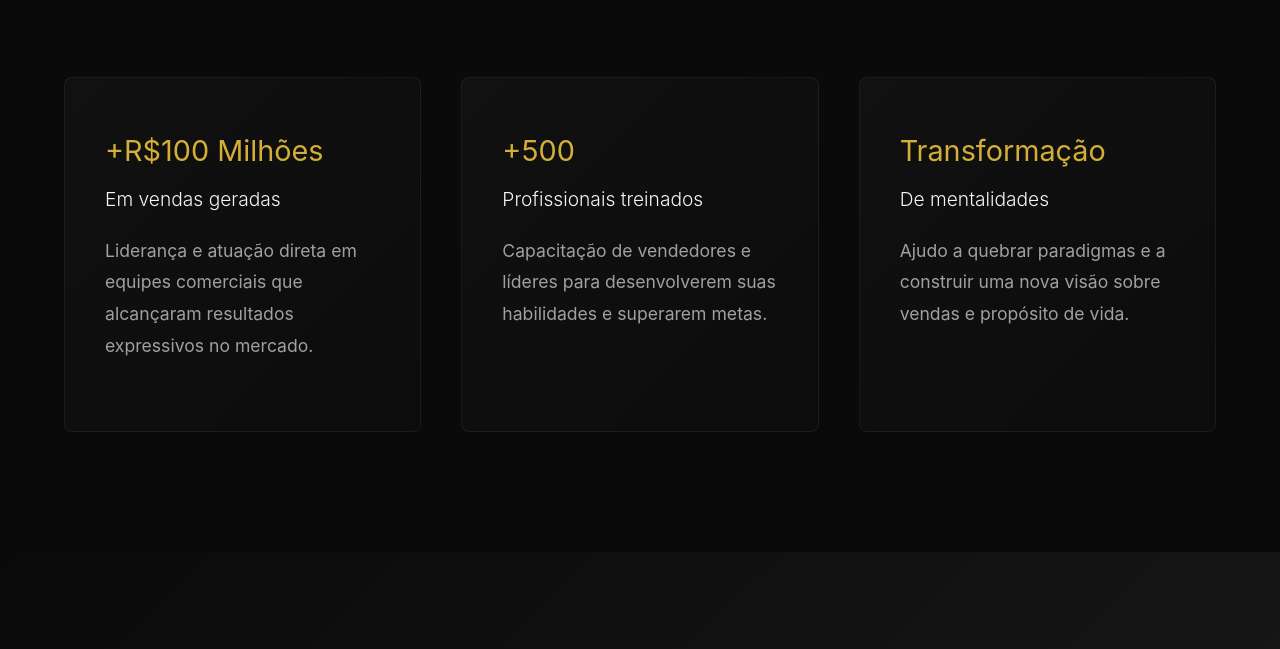
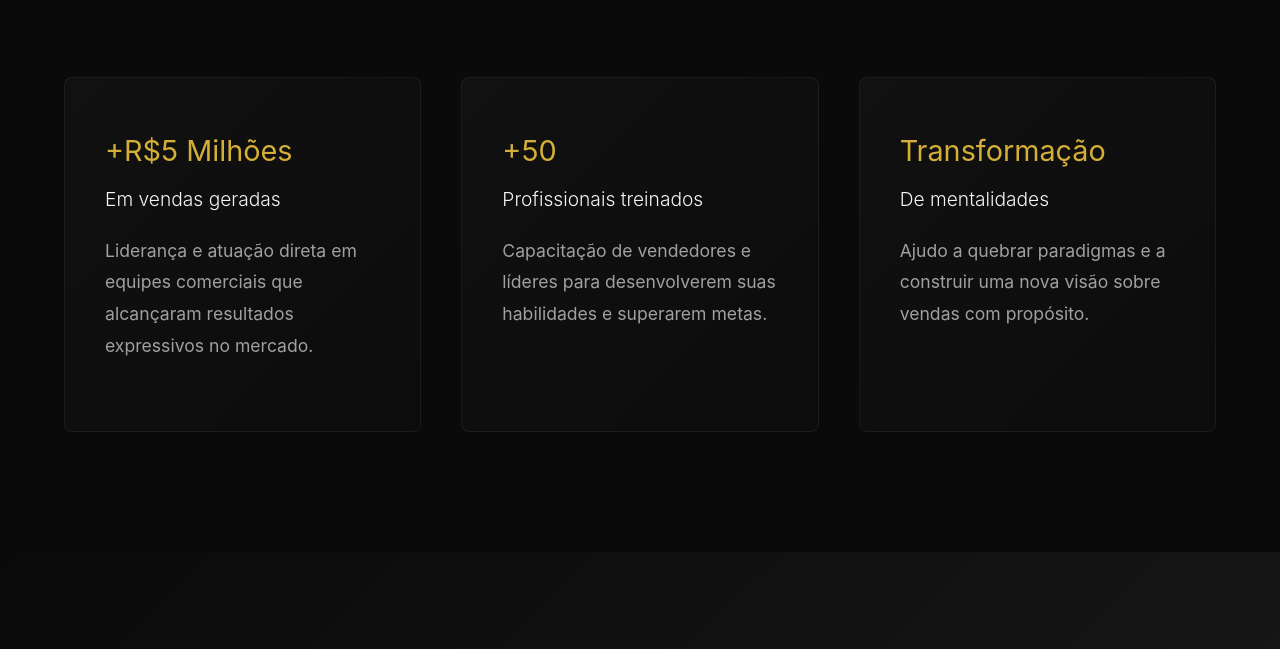
Before and after one commit to DouglasVendas/douglas-lopes-site, a plain HTML site: page index.html in a window 1280 px wide. Shown: the part 3291-3940 px from the top of the page. Drawn offline with Linux system fonts and the light colour scheme.

Commit message:
Update index.html

```diff
--- a/index.html
+++ b/index.html
@@ -108,19 +108,19 @@
             <h2>O <span>Impacto</span> que Gero</h2>
             <div class="impact-grid">
                 <div class="impact-card fade-in">
-                    <h3>+R$100 Milhões</h3>
+                    <h3>+R$5 Milhões</h3>
                     <h4>Em vendas geradas</h4>
                     <p>Liderança e atuação direta em equipes comerciais que alcançaram resultados expressivos no mercado.</p>
                 </div>
                 <div class="impact-card fade-in">
-                    <h3>+500</h3>
+                    <h3>+50</h3>
                     <h4>Profissionais treinados</h4>
                     <p>Capacitação de vendedores e líderes para desenvolverem suas habilidades e superarem metas.</p>
                 </div>
                 <div class="impact-card fade-in">
                     <h3>Transformação</h3>
                     <h4>De mentalidades</h4>
-                    <p>Ajudo a quebrar paradigmas e a construir uma nova visão sobre vendas e propósito de vida.</p>
+                    <p>Ajudo a quebrar paradigmas e a construir uma nova visão sobre vendas com propósito.</p>
                 </div>
             </div>
         </div>
```
